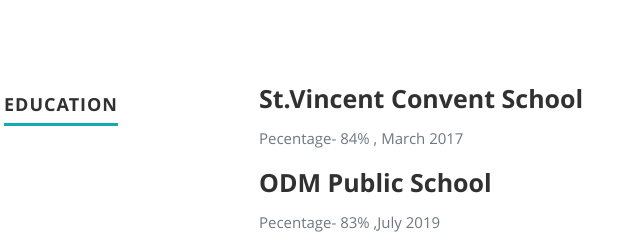
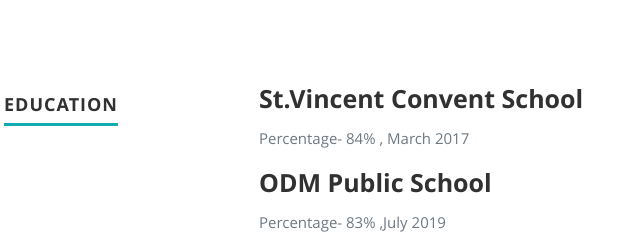
Before and after one commit to Sreyamaan7/resume-api, a plain HTML site: page index.html in a window 1280 px wide. Shown: the part 1340-1589 px from the top of the page, 146-786 px from the left. Drawn offline with nearby package versions, Linux system fonts and the light colour scheme; files whose address does not match are found by name.

Commit message:
Percentage spell

```diff
--- a/index.html
+++ b/index.html
@@ -125,7 +125,7 @@
                <div class="twelve columns">
 
                   <h3>St.Vincent Convent School </h3>
-                  <p class="info"><em class="date">Pecentage- 84% , March 2017</em></p>
+                  <p class="info"><em class="date">Percentage- 84% , March 2017</em></p>
 
                </div>
 
@@ -136,7 +136,7 @@
                <div class="twelve columns">
 
                   <h3>ODM Public School </h3>
-                  <p class="info"><em class="date">Pecentage- 83% ,July 2019</em></p>
+                  <p class="info"><em class="date">Percentage- 83% ,July 2019</em></p>
 
                </div>
 
```
